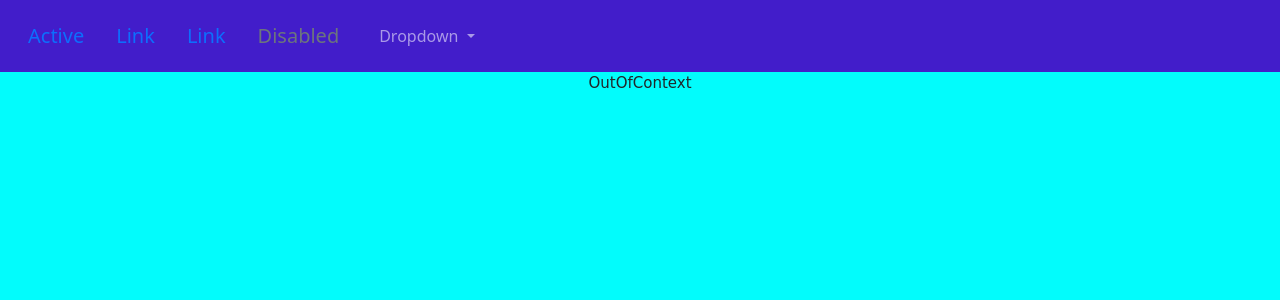
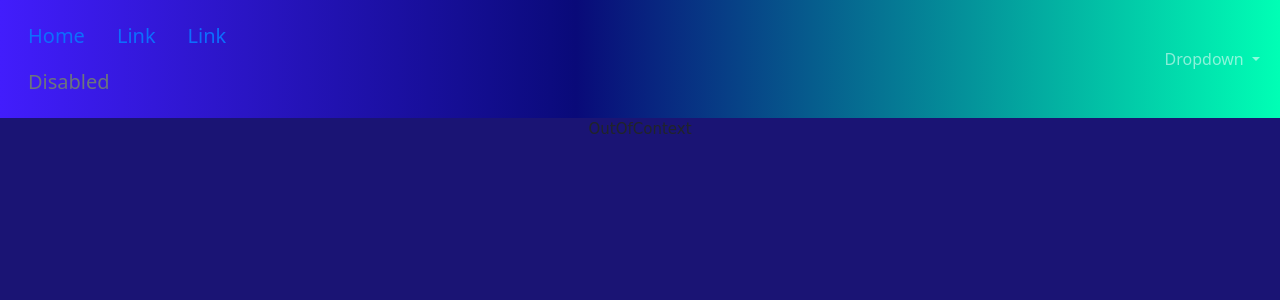
Before and after one commit to SadDocinho/netflix, a PHP site: page / in a window 1280 px wide. Shown: the top 300 px of the page. Run offline with PHP 8.4, Linux system fonts and the light colour scheme; some web fonts are replaced.

Commit message:
Nav Update

```diff
--- a/index.html
+++ b/index.html
@@ -20,11 +20,11 @@
 </head>
 
 <body id="Body">
-    <nav class="navbar navbar-expand-lg navbar-dark nav">
+    <nav class="navbar navbar-expand-lg navbar-dark nav" style="background: linear-gradient(90deg, rgba(66,29,252,1) 0%, rgba(12,11,127,1) 43%, rgba(9,10,121,1) 45%, rgba(0,255,181,1) 100%)">
         <div class="container-fluid">
             <ul class="nav navbar-brand">
                 <li class="nav-item">
-                    <a class="nav-link active" aria-current="page" href="#">Active</a>
+                    <a class="nav-link active" aria-current="page" href="#">Home</a>
                 </li>
                 <li class="nav-item">
                     <a class="nav-link" href="#">Link</a>
@@ -41,7 +41,7 @@
                 aria-label="Toggle navigation">
                 <span class="navbar-toggler-icon"></span>
             </button>
-            <div class="collapse navbar-collapse" id="navbarNavDaarkDropdown">
+            <div id="teste1" class="collapse navbar-collapse" id="navbarNavDaarkDropdown">
                 <ul class="navbar-nav">
                     <li class="nav-item dropdown">
                         <a class="nav-link dropdown-toggle" href="#" role="button" data-bs-toggle="dropdown"
--- a/main.css
+++ b/main.css
@@ -1,10 +1,8 @@
 
 #Body {
-    background-color: rgb(2, 252, 252);
+    background-color: rgb(26, 20, 116);
 }
-.nav {
-    background-color: rgb(66, 29, 202);
-}
+
 .dropdown {
     position: absolute;
 }
@@ -19,3 +17,10 @@
 .container-fluid {
     align-self:auto;
 }
+#teste1 {
+    margin: auto;
+    padding-left: 800px;
+}
+a {
+    color: black;
+}
```
